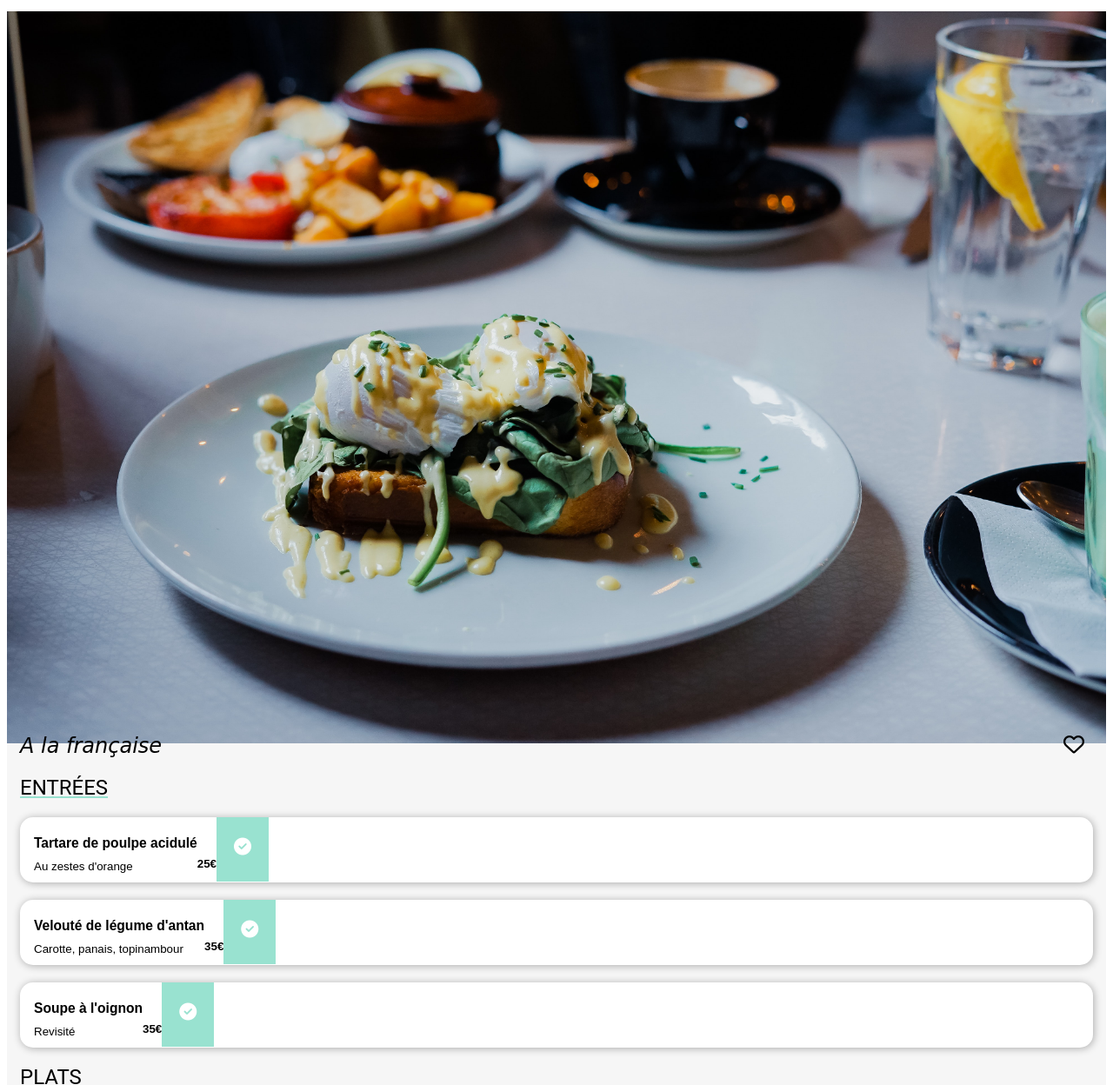
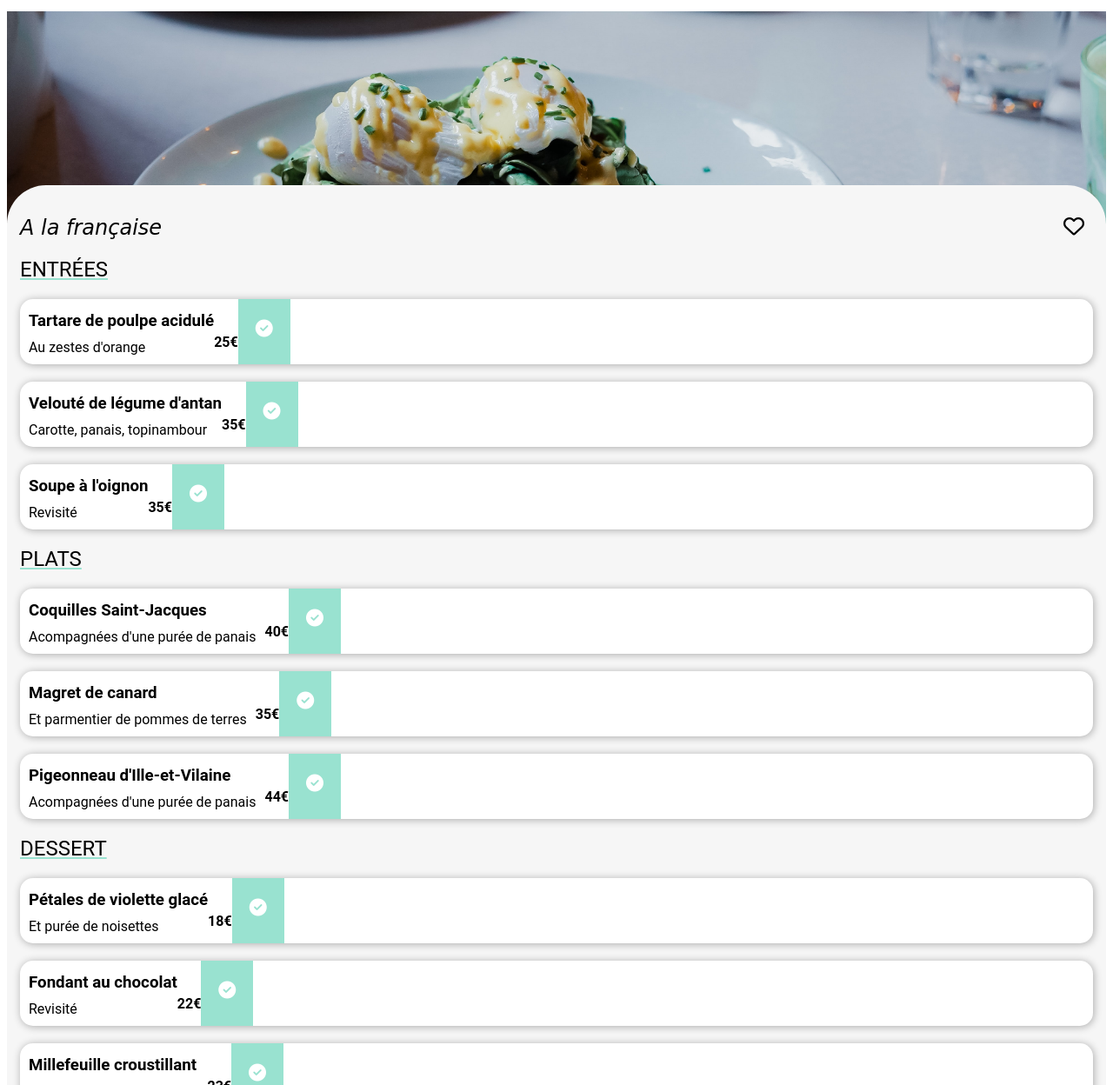
Before and after one commit to chrisnaf92i/ChristopherNafrere_3_12042020, a website: page french.html in a window 1280 px wide. Shown: the part 52-1300 px from the top of the page at 87% size. Drawn offline with Linux system fonts and the light colour scheme; a web font is replaced by a local one.

Commit message:
background des fichesdes resto

```diff
--- a/french.html
+++ b/french.html
@@ -42,13 +42,14 @@
             <a href="index.html" class="return"><i class="fas fa-arrow-left"></i></a>
             <img src="public/images/logo/ohmyfood.png" alt="">
         </header>
-        <img src="/public/images/restaurants/frenchTouch.jpg" class="image-resto" alt="">
+
+        <div class="background-resto french"></div>
         <section class="carte-restaurant">
 
             <h1>A la française<i class="far fa-heart"></i></h1>
 
             <h2 class=titre-catégorie>Entrées</h2>
-            <button class="carte-restaurant__plat">
+            <a href="#" class="carte-restaurant__plat">
                 <div class="carte-restaurant__plat__menu">
                     <div class="carte-restaurant__plat__menu__description">
                         <h3>Tartare de poulpe acidulé</h3>
@@ -61,8 +62,8 @@
                         <i class="fas fa-check-circle"></i>
                     </div>
                 </div>
-            </button>
-            <button class="carte-restaurant__plat">
+            </a>
+            <a href="#" class="carte-restaurant__plat">
                 <div class="carte-restaurant__plat__menu">
                     <div class="carte-restaurant__plat__menu__description">
                         <h3>Velouté de légume d'antan</h3>
@@ -75,8 +76,8 @@
                         <i class="fas fa-check-circle"></i>
                     </div>
                 </div>
-            </button>
-            <button class="carte-restaurant__plat">
+            </a>
+            <a href="#" class="carte-restaurant__plat">
                 <div class="carte-restaurant__plat__menu">
                     <div class="carte-restaurant__plat__menu__description">
                         <h3>Soupe à l'oignon</h3>
@@ -89,11 +90,11 @@
                         <i class="fas fa-check-circle"></i>
                     </div>
                 </div>
-            </button>
+            </a>
 
             <h2 class=titre-catégorie>Plats</h2>
 
-            <button class="carte-restaurant__plat">
+            <a href="#" class="carte-restaurant__plat">
                 <div class="carte-restaurant__plat__menu">
                     <div class="carte-restaurant__plat__menu__description">
                         <h3>Coquilles Saint-Jacques</h3>
@@ -106,9 +107,9 @@
                         <i class="fas fa-check-circle"></i>
                     </div>
                 </div>
-            </button>
+            </a>
 
-            <button class="carte-restaurant__plat">
+            <a href="#" class="carte-restaurant__plat">
                 <div class="carte-restaurant__plat__menu">
                     <div class="carte-restaurant__plat__menu__description">
                         <h3>Magret de canard</h3>
@@ -121,9 +122,9 @@
                         <i class="fas fa-check-circle"></i>
                     </div>
                 </div>
-            </button>
+            </a>
 
-            <button class="carte-restaurant__plat">
+            <a href="#" class="carte-restaurant__plat">
                 <div class="carte-restaurant__plat__menu">
                     <div class="carte-restaurant__plat__menu__description">
                         <h3>Pigeonneau d'Ille-et-Vilaine</h3>
@@ -136,11 +137,11 @@
                         <i class="fas fa-check-circle"></i>
                     </div>
                 </div>
-            </button>
+            </a>
 
             <h2 class=titre-catégorie>Dessert</h2>
 
-            <button class="carte-restaurant__plat">
+            <a href="#" class="carte-restaurant__plat">
                 <div class="carte-restaurant__plat__menu">
                     <div class="carte-restaurant__plat__menu__description">
                         <h3>Pétales de violette glacé</h3>
@@ -153,8 +154,8 @@
                         <i class="fas fa-check-circle"></i>
                     </div>
                 </div>
-            </button>
-            <button class="carte-restaurant__plat">
+            </a>
+            <a href="#" class="carte-restaurant__plat">
                 <div class="carte-restaurant__plat__menu">
                     <div class="carte-restaurant__plat__menu__description">
                         <h3>Fondant au chocolat</h3>
@@ -167,8 +168,8 @@
                         <i class="fas fa-check-circle"></i>
                     </div>
                 </div>
-            </button>
-            <button class="carte-restaurant__plat">
+            </a>
+            <a href="#" class="carte-restaurant__plat">
                 <div class="carte-restaurant__plat__menu">
                     <div class="carte-restaurant__plat__menu__description">
                         <h3>Millefeuille croustillant</h3>
@@ -181,7 +182,8 @@
                         <i class="fas fa-check-circle"></i>
                     </div>
                 </div>
-            </button>
+            </a>
+
             <div class="btn-container">
                 <button class="carte-restaurant__command">Commander</button>
             </div>
--- a/sass/Components/_CarteResto.scss
+++ b/sass/Components/_CarteResto.scss
@@ -4,6 +4,33 @@
     z-index: 0;
 }
 
+.background-resto
+{
+    width:100%;
+    height:250px;
+    background-position: center;
+    background-size: cover;
+}
+
+.french
+{
+    background-image: url("/public/images/restaurants/frenchTouch.jpg");
+}
+
+.delice
+{
+   background-image: url("/public/images/restaurants/Delice.jpg");
+}
+
+.palette
+{
+    background-image: url("/public/images/restaurants/palette.jpg");
+}
+
+.la-note
+{
+    background-image: url("/public/images/restaurants/LaNote.jpg");
+}
 
 .carte-restaurant
 {
@@ -63,6 +90,9 @@
         align-items: flex-end;
         background-color: white;
         position: relative;
+
+        color:black;
+        text-decoration: none;
 
 
         width:100%;
```
Also changed, not shown: LaNote.html (+2 -1 lines), Palette.html (+2 -1 lines), delice.html (+2 -1 lines), public/css/style.css, public/images/logo/favicon/manifest.json (added), 1 other file.
